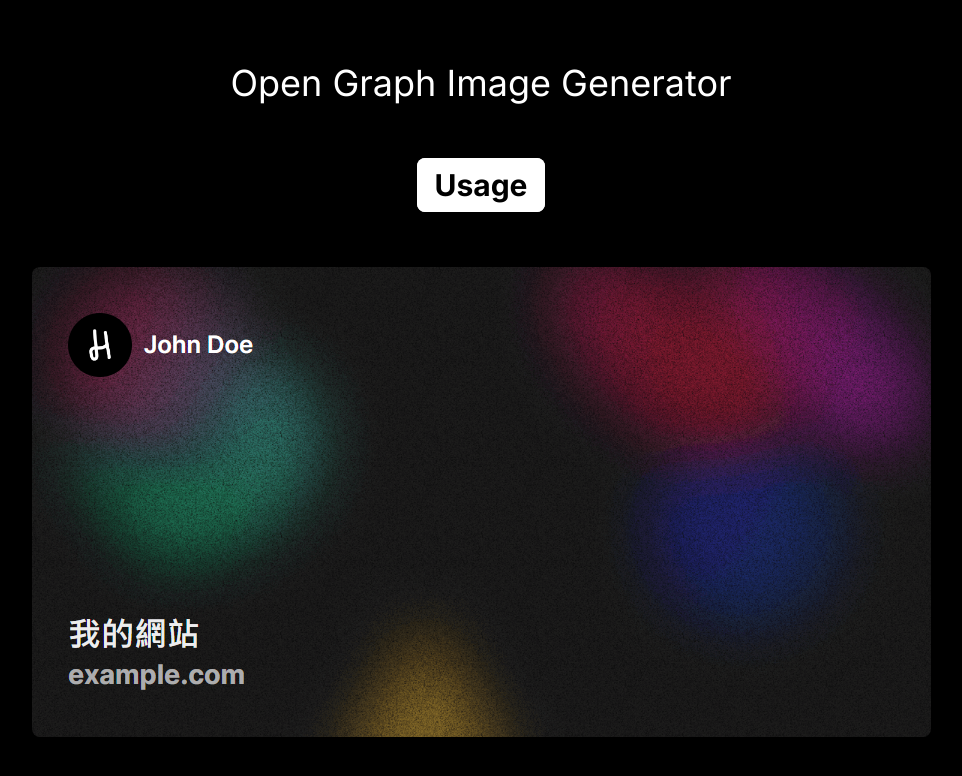
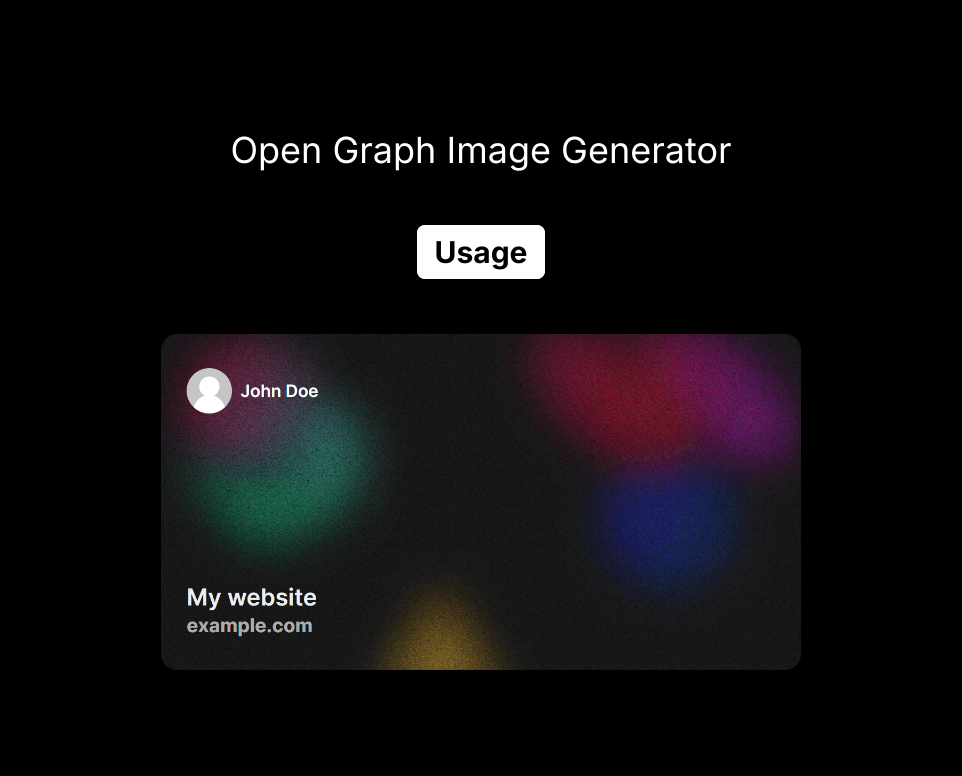
Before and after one commit to TszHong0411/og-image, a Next.js app: page / in a window 1280 px wide. Shown: the top 776 px of the page, without its empty margins (159-1121 px from the left). Built offline with nearby package versions, Linux system fonts and the light colour scheme.

Commit message:
feat: update example image

```diff
--- a/src/app/page.tsx
+++ b/src/app/page.tsx
@@ -25,9 +25,9 @@
 
       <Image
         src='/static/images/example.png'
-        width={899}
-        height={470}
-        className='rounded-lg'
+        width={1600 * 0.4}
+        height={630 * 0.4}
+        className='rounded-2xl'
         alt='Example'
       />
     </div>
```
Also changed, not shown: public/static/images/example.png.
